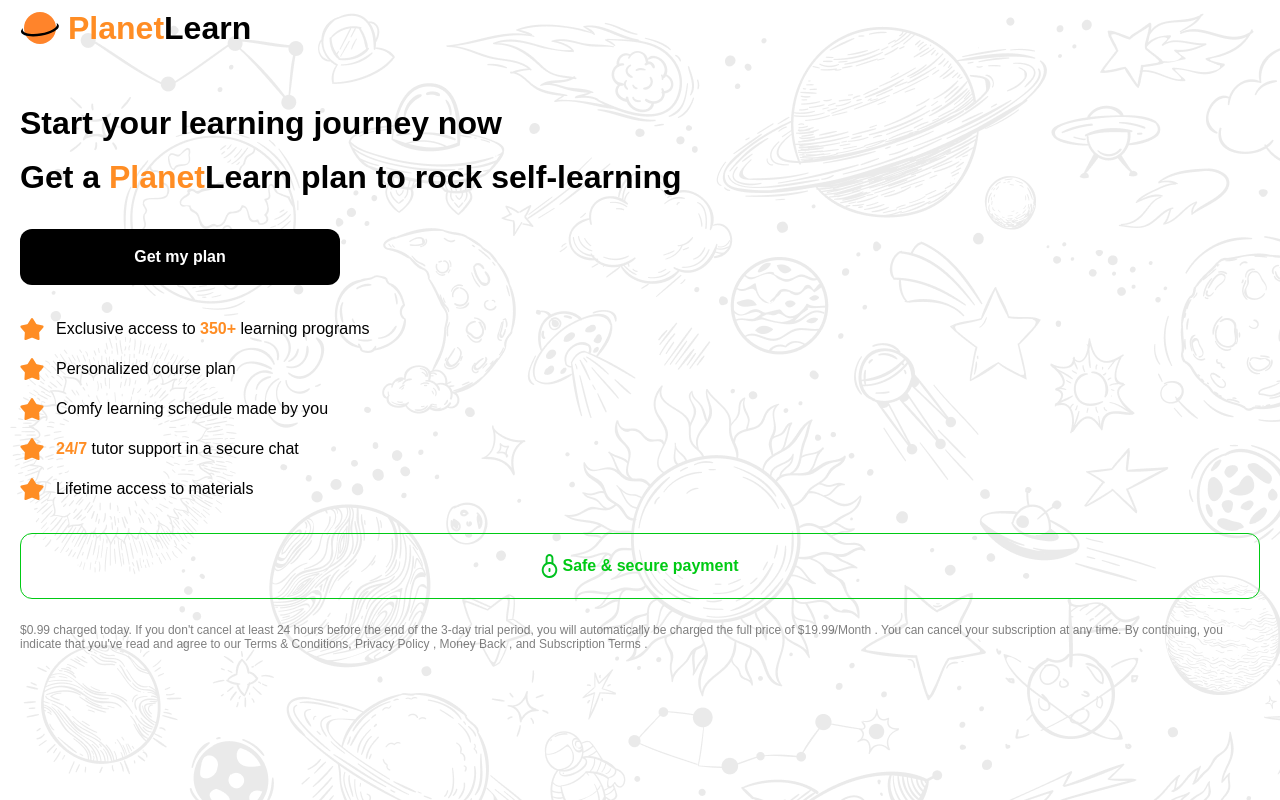
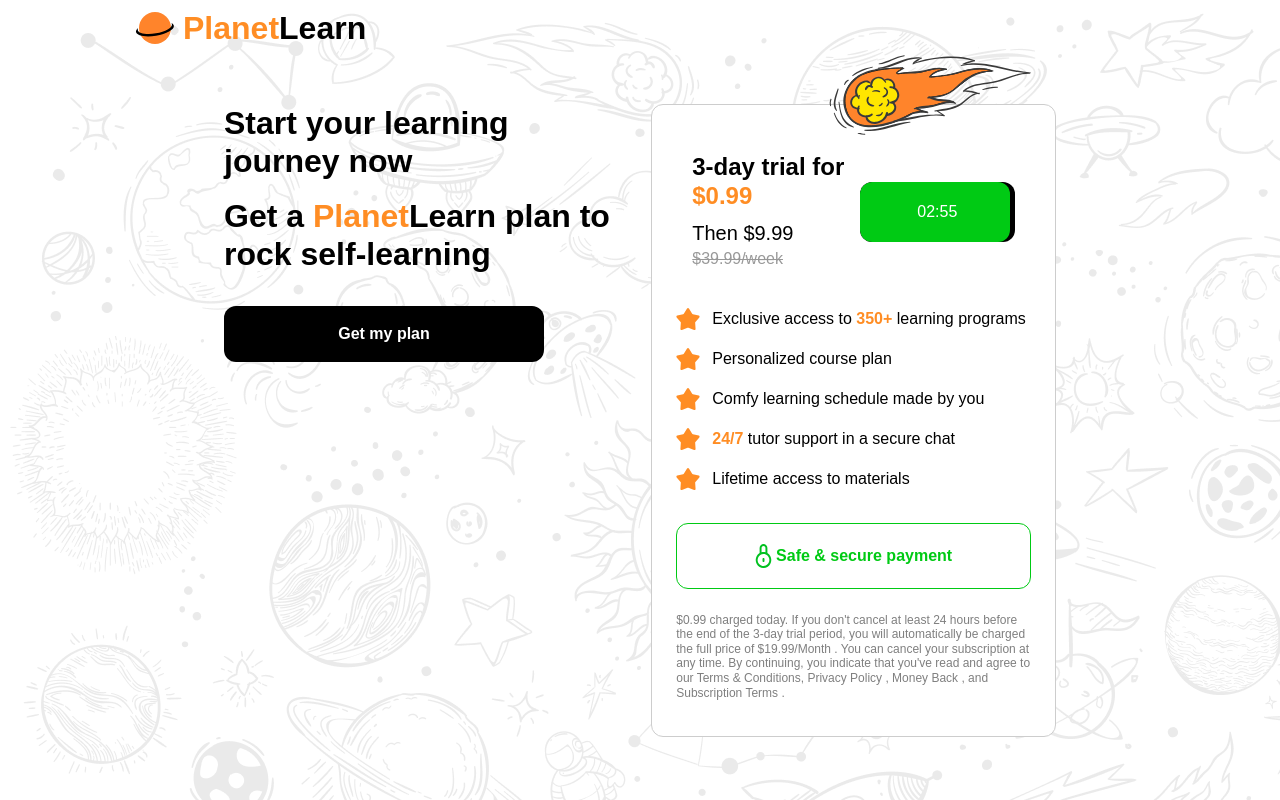
Before and after one commit to yaovidiy/test-a-b, a Nuxt app: page / in a window 1280 px wide. Built offline with nearby package versions, Linux system fonts and the light colour scheme; a web font is replaced by a local one.

Commit message:
finished with desktop design

```diff
--- a/app.vue
+++ b/app.vue
@@ -1,29 +1,35 @@
 <template>
-  <header class="flex mb-6 items-center gap-2 px-5 py-2 text-primary">
+  <header class="flex md:px-[135px] mb-6 items-center gap-2 px-5 py-2 text-primary">
     <Logo class="logo" :filled="true" />
     <span class="text-heading-2">
       <span>Planet</span>
       <span class="text-black">Learn</span>
     </span>
   </header>
-  <main class="mx-auto px-5 py-6">
-    <div class="flex items-center gap-3 bg-white lg:hidden py-3 px-4 rounded-xl border mb-6 border-light-grey w-full ">
-      <div class="flex flex-col gap-2 flex-1">
+  <main class="mx-auto px-5 py-6 md:px-0 md:max-w-[80%] lg:max-w-[65%] md:flex md:gap-6">
+    <div
+      class="flex justify-center items-center gap-2 bg-white md:hidden py-3 px-4 rounded-xl border mb-6 border-light-grey w-full ">
+      <div class="flex flex-col gap-2 flex-1" :class="{ 'text-center': !showTimer }">
         <h3 class="text-lg font-extrabold">
           3-day trial for <span class="text-primary">$0.99</span>
         </h3>
-        <div class="flex flex-col">
+        <div v-if="showTimer">
           <p class="text-body">Then $9.99</p>
           <span class="text-black relative after:left-0 opacity-40 line-through">$39.99/week
           </span>
         </div>
+        <div v-else class="text-body">
+          Then $39.99/week
         </div>
-      <Timer class="flex-1" />
+      </div>
+      <Timer v-if="showTimer" class="flex-1" @timeout="toggleTimer" />
     </div>
 
+    <div class="md:w-1/2">
       <div class="flex flex-col mb-8 gap-4">
         <h1 class="text-heading-2">Start your learning journey now</h1>
-      <p class="text-heading-2">Get a <span class="font-bold"><span class="text-primary">Planet</span>Learn</span> plan
+        <p class="text-heading-2">Get a <span class="font-bold"><span class="text-primary">Planet</span>Learn</span>
+          plan
           to rock self-learning</p>
       </div>
 
@@ -32,8 +38,30 @@
           <span class="text-body-bold">Get my plan</span>
         </template>
       </Button>
+    </div>
+
+    <div class="md:w-1/2 md:rounded-xl md:border md:border-light-grey md:relative md:bg-white md:px-6 md:py-9">
+      <Asteroid :filled="true" :fontControlled="false" class="w-[202px] h-20 absolute -top-[50px] right-6" />
+      <div class="hidden items-center gap-3 md:flex py-3 px-4 mb-6 w-full ">
+        <div class="flex flex-col gap-2 flex-1">
+          <h3 class="text-lg md:text-heading-3 font-extrabold">
+            3-day trial for <span class="text-primary">$0.99</span>
+          </h3>
+          <div v-if="showTimer">
+            <p class="text-body md:text-xl">Then $9.99</p>
+            <span class="text-black relative after:left-0 opacity-40 line-through">$39.99/week
+            </span>
+          </div>
+          <p v-else class="text-body">
+            Then $39.99/week
+          </p>
+        </div>
+        <Timer v-if="showTimer" class="flex-1" @timeout="toggleTimer" />
+      </div>
+
       <StaredList :options="STAR_OPTIONS" class="mb-8"></StaredList>
-    <div class="flex gap-1 mb-6 justify-center items-center text-green border border-g rey rounded-xl pt-5 pb-5 w-full">
+      <div
+        class="flex gap-1 mb-6 justify-center items-center text-green border border-g rey rounded-xl pt-5 pb-5 w-full">
         <LockClosed />
         <span class="text-body-bold text-green font-semibold">Safe & secure payment</span>
       </div>
@@ -41,9 +69,11 @@
         $0.99 charged today. If you don't cancel at least 24 hours before the end of the 3-day trial period, you will
         automatically be charged the full price of $19.99/Month . You can cancel your subscription at any time. By
         continuing,
-      you indicate that you've read and agree to our Terms & Conditions, Privacy Policy , Money Back , and Subscription
+        you indicate that you've read and agree to our Terms & Conditions, Privacy Policy , Money Back , and
+        Subscription
         Terms .
       </p>
+    </div>
   </main>
   {{ route.query.abtest }}
 </template>
@@ -51,9 +81,11 @@
 <script setup lang="ts">
 import LockClosed from '~/public/assets/svg/lock-closed.svg';
 import Logo from '~/public/assets/svg/logo.svg';
+import Asteroid from '~/public/assets/svg/asteroid.svg';
 type OptionItem = { value: string, [key: string]: any, isSelected: boolean }
 
 const route = useRoute();
+const showTimer = ref(true);
 const options = reactive([
   { value: '1', isSelected: false },
   { value: '2', isSelected: false },
@@ -75,6 +107,9 @@
 });
 function alertMessage(message: string) {
   alert(message);
+}
+function toggleTimer() {
+  showTimer.value = !showTimer.value;
 }
 function handleSelect(option: OptionItem) {
   options.forEach((_, index, array) => {
--- a/components/Timer.vue
+++ b/components/Timer.vue
@@ -7,8 +7,15 @@
 </template>
 
 <script setup lang="ts">
+interface IEmit {
+  (e: 'timeout'): void;
+}
+
+const emit = defineEmits<IEmit>();
+
 const duration = 1000;
 const currentTime = ref(180000);
+const isTimeout = ref(false);
 const displayTime = computed(() => {
   const totalSeconds = Math.floor(currentTime.value / 1000);
   const totalMinutes = Math.floor(totalSeconds / 60);
@@ -32,6 +39,7 @@
 
     if (newCurrentTime < 0) {
       clearInterval(interval);
+      isTimeout.value = true;
       return;
     }
 
@@ -50,10 +58,17 @@
       countDown();
     }
 
+    isTimeout.value = true;
     return;
   }
 
   countDown();
+})
+
+watch(isTimeout, (newValue) => {
+  if (newValue) {
+    emit('timeout');
+  }
 })
 </script>
 
```
Lines whose indentation alone changed are shown as unchanged.
